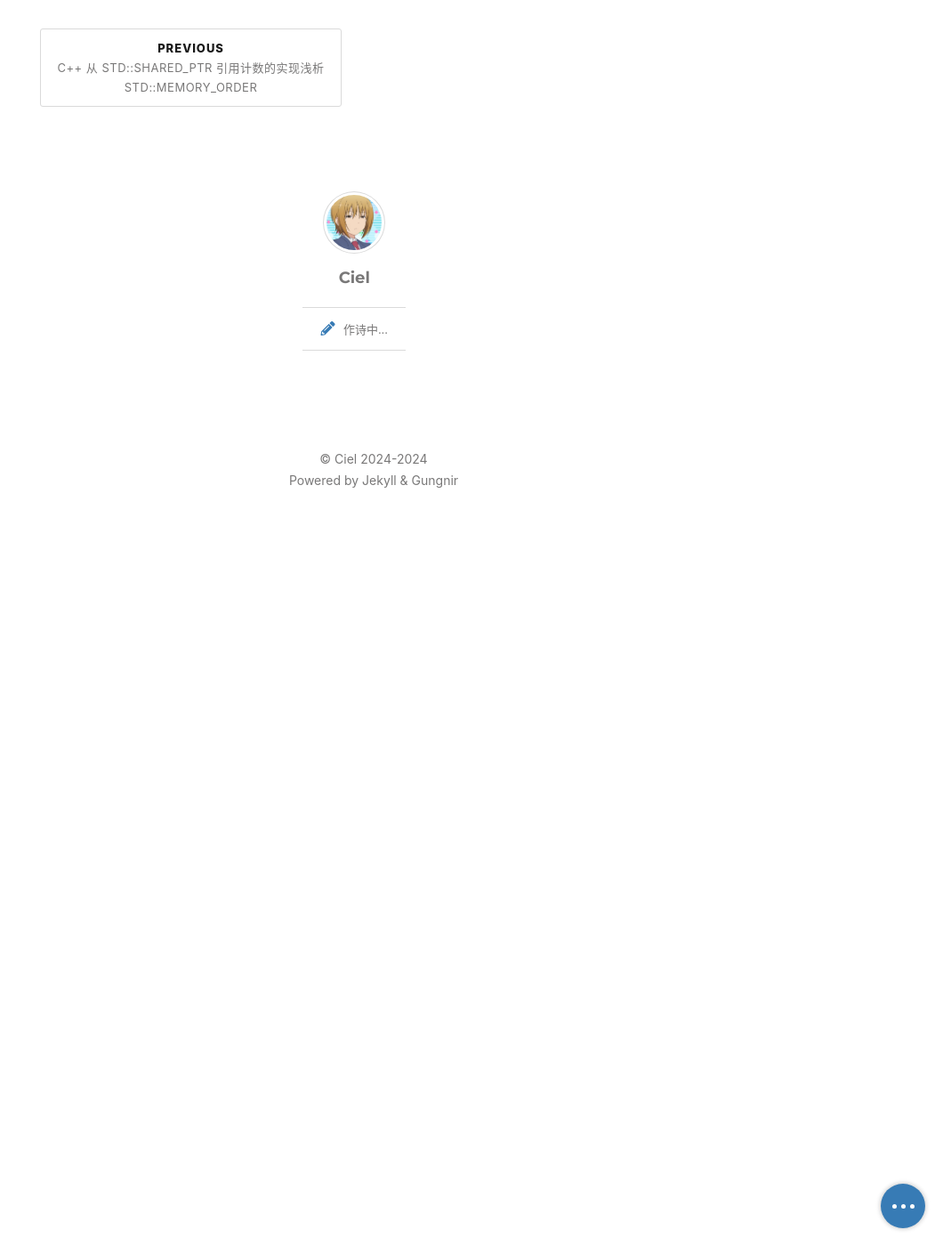
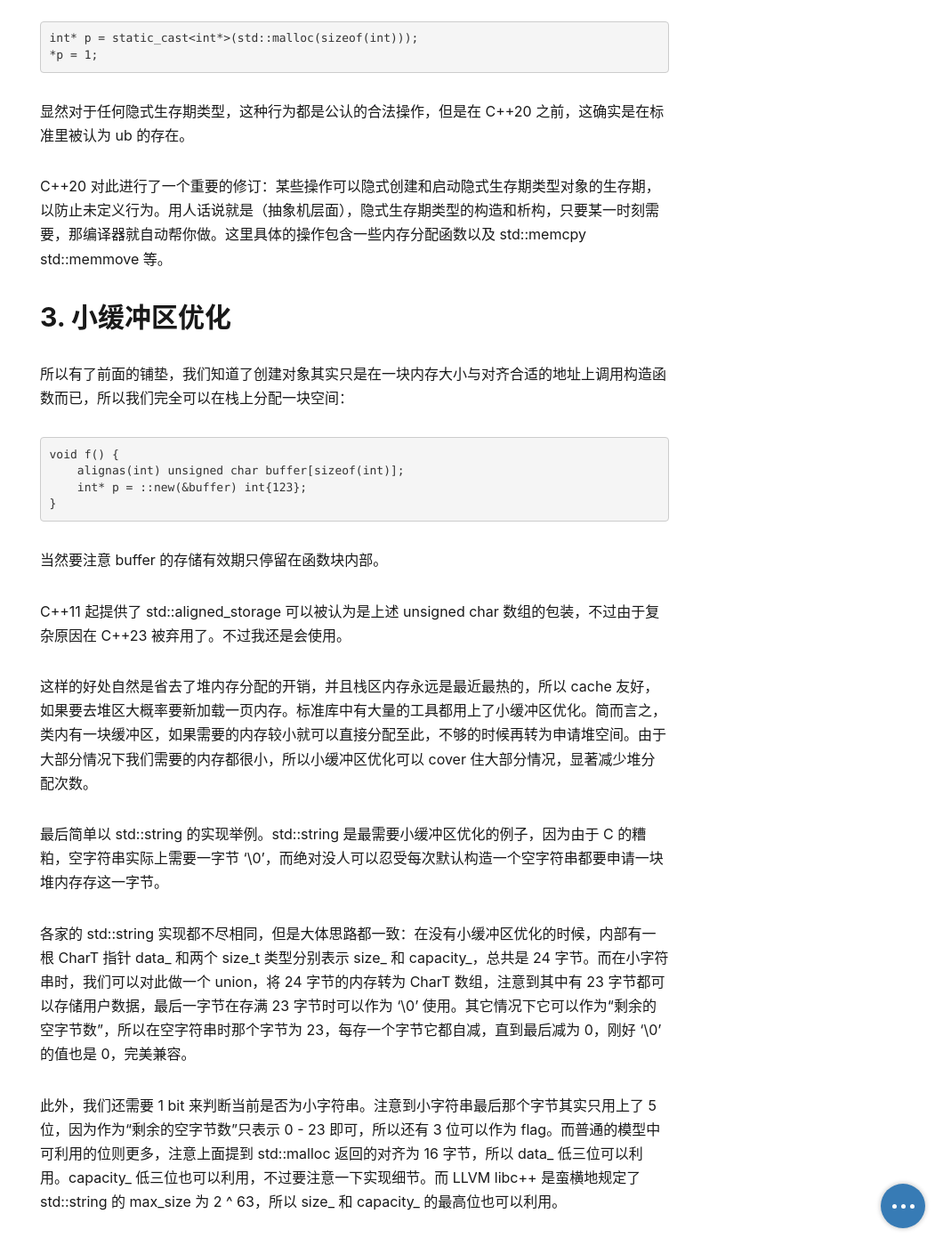
Before and after one commit to namespaceciel/namespaceciel.github.io, a Jekyll site: the page built from _posts/2024-09-11-lifetime.md, in a window 1280 px wide and 1400 px high, scrolled down 4942 px. Shown: the whole window at 89% size, without its empty margins (220-1280 px from the left). Built offline with Jekyll 4.4.1, drawn with Linux system fonts in a browser that asks for light colours; nearby versions of some CDN libraries; a script that is not in the unit is left out; comment, search, counter and statistics services are not loaded; some of the changed text lies outside the part shown.

Commit message:
lifetime complete

````diff
--- a/_posts/2024-09-11-lifetime.md
+++ b/_posts/2024-09-11-lifetime.md
@@ -13,13 +13,10 @@
 
 ![village2](/img/tree4.JPG)
 
-本文还未完成。
-{:.error}
-
 由于 C++ 生命周期相关的概念非常复杂且一直处于不完善持续更新的阶段，本文只是为了博客之后的话题而尽量简单且无法保证完全严谨地介绍一下相关知识。
 {:.warning}
 
-## 0. 对象大小与对齐
+## 1. 对象大小与对齐
 
 对于任何一个类型都存在 size 和 alignment 两个属性，其中对齐是非常重要却容易被新手忽视的属性。
 
@@ -59,7 +56,7 @@
 
 最后 Test 会占到 110001，但是由于对齐 padding 实际最后会占到 1000000。
 
-但是尾 padding 实际上可以被利用：
+但是尾 padding 实际上可以被重利用：
 
 ```cpp
 // Derived can reuse Base's back padding.
@@ -89,11 +86,11 @@
 */
 ```
 
-而如果是用 alignas(N) 拓展的过对其类型，malloc 压根不能满足这种需求。如果是一些向量计算库为了过对齐一般需要自己实现内存分配。到了 C++17 开始标准库才引入了 aligned_malloc 和重载了对齐的 :operator new。
+而如果是用 alignas(N) 拓展的过对齐类型，malloc 压根不能满足这种需求。如果是一些向量计算库为了过对齐一般需要自己实现内存分配。到了 C++17 开始标准库才引入了 aligned_malloc 和重载了对齐的 :operator new。
 
-还有就是，由于内存对齐导致指针低位一般都为 0，而这些位可以用来存放一些标志位，被广泛地用于标准库的实现。比如 std::string 需要 1 bit 来区分当前是否为小字符串，谁也不想为了 1 bit 用一个 bool 最后还因为跟其它成员变量对其而浪费 8 字节。还有红黑树也需要 1 bit 来辨认红黑结点，不过我没见过对此的优化，大家都选择了浪费 8 字节。
+还有就是，由于内存对齐导致指针低位一般都为 0，而这些位可以用来存放一些标志位，被广泛地用于标准库的实现。比如 std::string 需要 1 bit 来区分当前是否为小字符串，谁也不想为了 1 bit 用一个 bool 最后还因为跟其它成员变量对齐而浪费 8 字节。还有红黑树也需要 1 bit 来辨认红黑结点，不过我没见过对此的优化，大家都选择了浪费 8 字节。
 
-## 1. 开篇
+## 2. 生命周期
 
 生命周期是 C++ 标准用来描述相关规定的一个抽象机概念，并不代表真实执行的指令里需要有对应的存在。但它又确实非常必要，因为编译器需要逻辑自洽的标准来决定哪些操作能被允许而哪些可以视为非法，从而进行一些更好的优化。
 
@@ -165,4 +162,38 @@
 
 不过这种操作可能存在风险，相关知识可见：[std::launder - cppreference.com](https://zh.cppreference.com/w/cpp/utility/launder)
 
-## 2. 小缓冲区优化
+本节最后还有一个非常重要的点：[隐式生存期类型](https://zh.cppreference.com/w/cpp/named_req/ImplicitLifetimeType)，它的定义跟[平凡类型](https://zh.cppreference.com/w/cpp/named_req/TrivialType)非常相似，大概就是基本类型和它们的数组乃至聚合体，特别是默认构造和析构函数一定要是默认提供的。
+
+所以在之前提到的生命周期五个阶段，至今为止并没有允许这样的类 C 行为：
+
+```cpp
+int* p = static_cast<int*>(std::malloc(sizeof(int)));
+*p = 1;
+```
+
+显然对于任何隐式生存期类型，这种行为都是公认的合法操作，但是在 C++20 之前，这确实是在标准里被认为 ub 的存在。
+
+C++20 对此进行了一个重要的修订：某些操作可以隐式创建和启动隐式生存期类型对象的生存期，以防止未定义行为。用人话说就是（抽象机层面），隐式生存期类型的构造和析构，只要某一时刻需要，那编译器就自动帮你做。这里具体的操作包含一些内存分配函数以及 std::memcpy std::memmove 等。
+
+## 3. 小缓冲区优化
+
+所以有了前面的铺垫，我们知道了创建对象其实只是在一块内存大小与对齐合适的地址上调用构造函数而已，所以我们完全可以在栈上分配一块空间：
+
+```cpp
+void f() {
+    alignas(int) unsigned char buffer[sizeof(int)];
+    int* p = ::new(&buffer) int{123};
+}
+```
+
+当然要注意 buffer 的存储有效期只停留在函数块内部。
+
+C++11 起提供了 std::aligned_storage 可以被认为是上述 unsigned char 数组的包装，不过由于复杂原因在 C++23 被弃用了。不过我还是会使用。
+
+这样的好处自然是省去了堆内存分配的开销，并且栈区内存永远是最近最热的，所以 cache 友好，如果要去堆区大概率要新加载一页内存。标准库中有大量的工具都用上了小缓冲区优化。简而言之，类内有一块缓冲区，如果需要的内存较小就可以直接分配至此，不够的时候再转为申请堆空间。由于大部分情况下我们需要的内存都很小，所以小缓冲区优化可以 cover 住大部分情况，显著减少堆分配次数。
+
+最后简单以 std::string 的实现举例。std::string 是最需要小缓冲区优化的例子，因为由于 C 的糟粕，空字符串实际上需要一字节 '\0'，而绝对没人可以忍受每次默认构造一个空字符串都要申请一块堆内存存这一字节。
+
+各家的 std::string 实现都不尽相同，但是大体思路都一致：在没有小缓冲区优化的时候，内部有一根 CharT 指针 data_ 和两个 size_t 类型分别表示 size_ 和 capacity_，总共是 24 字节。而在小字符串时，我们可以对此做一个 union，将 24 字节的内存转为 CharT 数组，注意到其中有 23 字节都可以存储用户数据，最后一字节在存满 23 字节时可以作为 '\0' 使用。其它情况下它可以作为“剩余的空字节数”，所以在空字符串时那个字节为 23，每存一个字节它都自减，直到最后减为 0，刚好 '\0' 的值也是 0，完美兼容。
+
+此外，我们还需要 1 bit 来判断当前是否为小字符串。注意到小字符串最后那个字节其实只用上了 5 位，因为作为“剩余的空字节数”只表示 0 - 23 即可，所以还有 3 位可以作为 flag。而普通的模型中可利用的位则更多，注意上面提到 std::malloc 返回的对齐为 16 字节，所以 data_ 低三位可以利用。capacity_ 低三位也可以利用，不过要注意一下实现细节。而 LLVM libc++ 是蛮横地规定了 std::string 的 max_size 为 2 ^ 63，所以 size_ 和 capacity_ 的最高位也可以利用。
````
Also changed, not shown: other parts of _posts/2024-09-11-lifetime.md (+1 -1 lines), img/fruit2.JPG (added), img/fruit3.JPG (added), img/fruit4.JPG (added).
